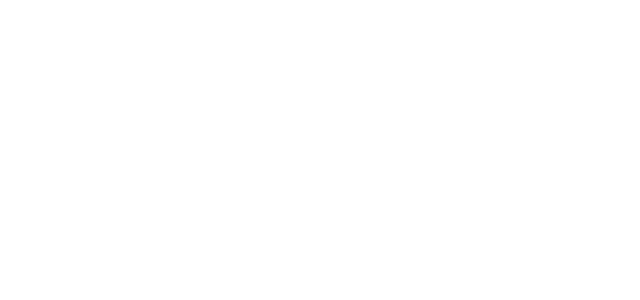
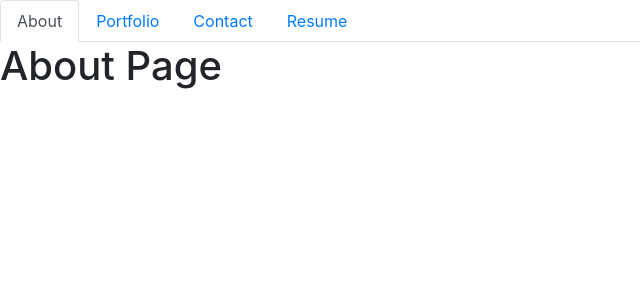
Before and after one commit to Jsieler/react-portfolio, a React (Create React App) app: page / in a window 1280 px wide. Shown: the top 300 px of the page, without its empty margins (0-640 px from the left). Built offline with nearby package versions, Linux system fonts and the light colour scheme.

Commit message:
added switch statement to renderPage depending on which page component is click

```diff
--- a/public/index.html
+++ b/public/index.html
@@ -24,6 +24,13 @@
       work correctly both with client-side routing and a non-root public URL.
       Learn how to configure a non-root public URL by running `npm run build`.
     -->
+    <link
+    rel="stylesheet"
+    href="https://stackpath.bootstrapcdn.com/bootstrap/4.5.0/css/bootstrap.min.css"
+    integrity="sha384-9aIt2nRpC12Uk9gS9baDl411NQApFmC26EwAOH8WgZl5MYYxFfc+NcPb1dKGj7Sk"
+    crossorigin="anonymous"
+  />
+
     <title>React App</title>
   </head>
   <body>
--- a/src/App.js
+++ b/src/App.js
@@ -1,18 +1,6 @@
-import React from 'react';
-import Nav from './components/Nav';
-import Header from './components/Header';
-import Footer from './components/Footer';
-import Project from './components/Project';
+import React from "react";
+import PortfolioContainer from "./components/PortfolioContainer.js";
 
-function App() {
-  return (
-    <div>
-      <Nav></Nav>
-      <Header></Header>
-      <Project></Project>
-      <Footer></Footer>
-    </div>
-  );
-}
+const App = () => <PortfolioContainer />;
 
 export default App;
--- a/src/components/Nav/index.js
+++ b/src/components/Nav/index.js
@@ -1,10 +1,24 @@
-import React from 'react'
+import React from 'react';
 
-function Nav() {
-
+function Nav(props) {
+  const tabs = ['About', 'Portfolio', 'Contact', 'Resume'];
   return (
-    <nav></nav>
-  )
+    <ul className="nav nav-tabs">
+      {tabs.map(tab => (
+        <li className="nav-item" key={tab}>
+          <a
+            href={'#' + tab.toLowerCase()}
+            onClick={() => props.handlePageChange(tab)}
+            className={
+              props.currentPage === tab ? 'nav-link active' : 'nav-link'
+            }
+          >
+            {tab}
+          </a>
+        </li>
+      ))}
+    </ul>
+  );
 }
 
-export default Nav
+export default Nav;
--- /dev/null
+++ b/src/components/PortfolioContainer.js/index.js
@@ -0,0 +1,36 @@
+import React, { useState } from 'react';
+import Nav from '../Nav';
+import Resume from '../pages/Resume';
+import About from '../pages/About';
+import Portfolio from '../pages/Portfolio';
+import Contact from '../pages/Contact';
+
+function PortfolioContainer() {
+  const [currentPage, handlePageChange] = useState('About');
+  const renderPage = () => {
+
+    switch (currentPage) {
+      case "About":
+        return <About></About>
+      case "Portfolio":
+        return <Portfolio></Portfolio>
+      case "Contact":
+        return <Contact></Contact>
+      case "Resume":
+        return <Resume></Resume>
+    }
+  };
+
+  return (
+    <div>
+      <Nav currentPage={currentPage} handlePageChange={handlePageChange} />
+      <div>
+        {
+          renderPage()
+        }
+      </div>
+    </div>
+  );
+}
+
+export default PortfolioContainer;
--- /dev/null
+++ b/src/components/pages/About.js
@@ -0,0 +1,9 @@
+import React from "react";
+
+const About = () => (
+  <div>
+    <h1>About Page</h1>
+  </div>
+);
+
+export default About;
--- /dev/null
+++ b/src/components/pages/Contact.js
@@ -0,0 +1,9 @@
+import React from "react";
+
+const Contact = () => (
+  <div>
+    <h1>Contact Page</h1>
+  </div>
+);
+
+export default Contact;
--- /dev/null
+++ b/src/components/pages/Portfolio.js
@@ -0,0 +1,10 @@
+import React from "react";
+
+const Portfolio = () => (
+  <div>
+    <h1>Portfolio Page</h1>
+
+  </div>
+);
+
+export default Portfolio;
--- /dev/null
+++ b/src/components/pages/Resume.js
@@ -0,0 +1,9 @@
+import React from "react";
+
+const Resume = () => (
+  <div>
+    <h1>Resume Page</h1>
+  </div>
+);
+
+export default Resume;
```
